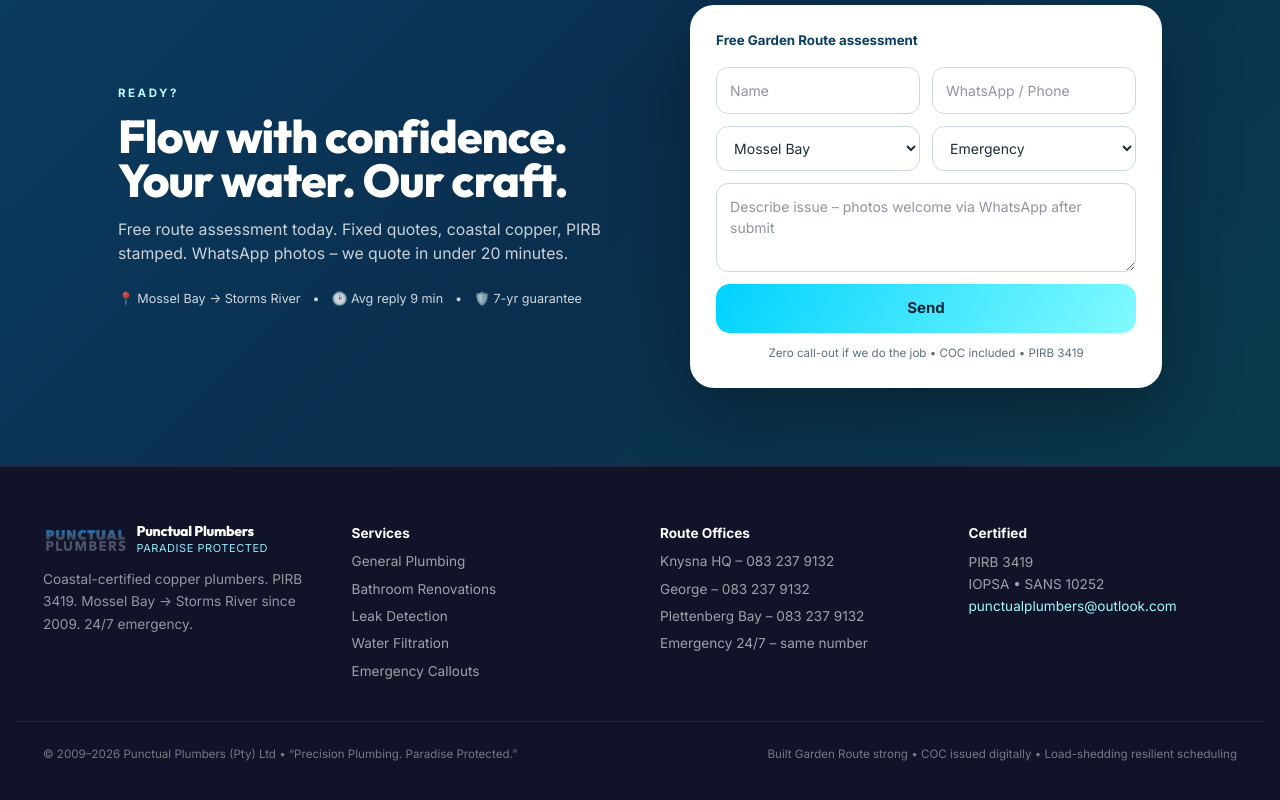
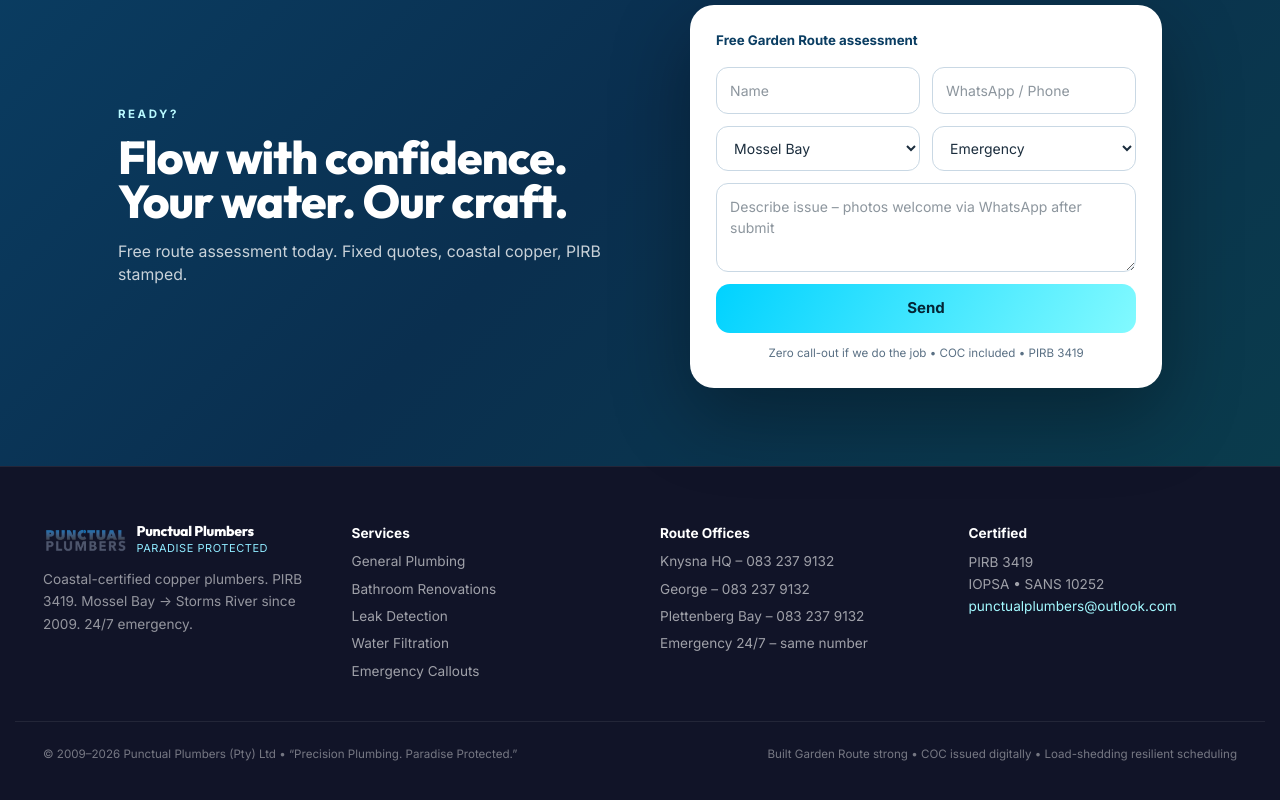
Before and after one commit to mikewithoutthemechanics/PUNCTUAL-PLUMBERS-PRODUCTION, a React (Vite) app: page / in a window 1280 px wide. Shown: the part 6908-7708 px from the top of the page. Built offline with nearby package versions, Linux system fonts and the light colour scheme; a web font is replaced by a local one.

Commit message:
Remove WhatsApp photos section, reply text, and 9-min badge row

```diff
--- a/src/App.tsx
+++ b/src/App.tsx
@@ -136,7 +136,7 @@
       else if(lc.includes("geyser"))
         a = "Geyser replacement: R18,900–R36,500 incl. COC. Burst swaps same-day. 7-yr workmanship. Load-shedding smart timer included.";
       else if(lc.includes("price")||lc.includes("cost")||lc.includes("quote"))
-        a = "Free on-site assessment across the Garden Route. Fixed quotes, zero call-out if we work. WhatsApp photos for instant range.";
+a = "Free on-site assessment across the Garden Route. Fixed quotes, zero call-out if we work.";
       else if(lc.includes("water"))
         a = "Garden Route water-saving payback: 13–18 months, SANS compliant, EV-ready timers. Rebates available via our energy partner.";
       else if(lc.includes("area")||lc.includes("where"))
@@ -819,17 +819,10 @@
             <div>
               <div className="text-[11.5px] tracking-[0.22em] text-[#b9faff] font-[700]">READY?</div>
               <h3 className="display text-[34px] sm:text-[46px] font-[800] mt-3 text-white leading-[0.96]">Flow with confidence.<br/>Your water. Our craft.</h3>
-              <p className="mt-4 text-[15.8px] text-white/78 max-w-[530px]">
-                Free route assessment today. Fixed quotes, coastal copper, PIRB stamped. WhatsApp photos – we quote in under 20 minutes.
-              </p>
-              <div className="mt-6 flex flex-wrap gap-3 text-[12.6px] text-white/80">
-                <span>📍 Mossel Bay → Storms River</span>
-                <span>•</span>
-                <span>🕑 Avg reply 9 min</span>
-                <span>•</span>
-                <span>🛡️ 7-yr guarantee</span>
-              </div>
-            </div>
+<p className="mt-4 text-[15.8px] text-white/78 max-w-[530px]">
+                 Free route assessment today. Fixed quotes, coastal copper, PIRB stamped.
+</p>
+             </div>
             <div className="rounded-[24px] bg-white text-[#1b2d3d] p-[20px] sm:p-[26px] shadow-[0_28px_80px_rgba(0,0,0,0.32)]">
               <div className="text-[13.3px] font-[750]" style={{ color: colors.ocean }}>Free Garden Route assessment</div>
               <form className="mt-4 grid gap-[12px]" onSubmit={e=>{e.preventDefault(); alert("Thank you!")}}>
```
Also changed, not shown: 1 other file (tests, documents, lock files or other folders).
